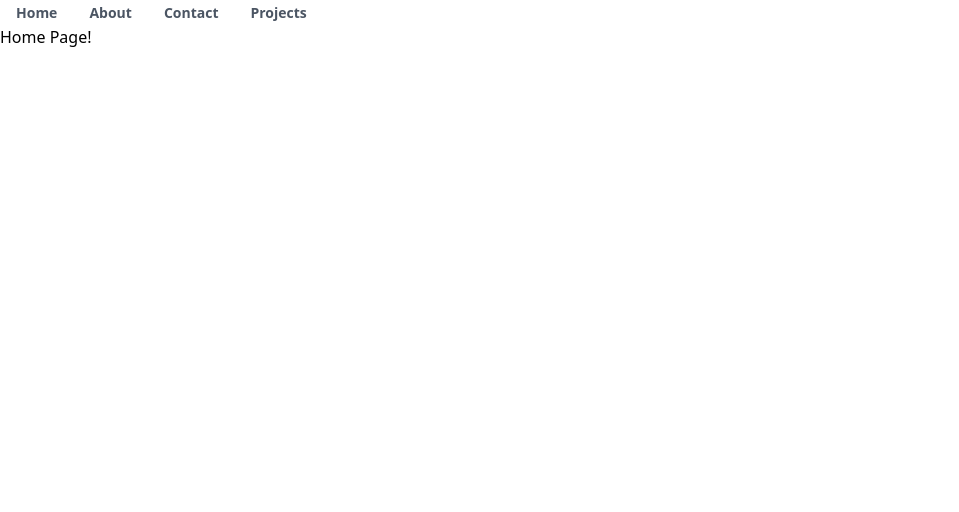
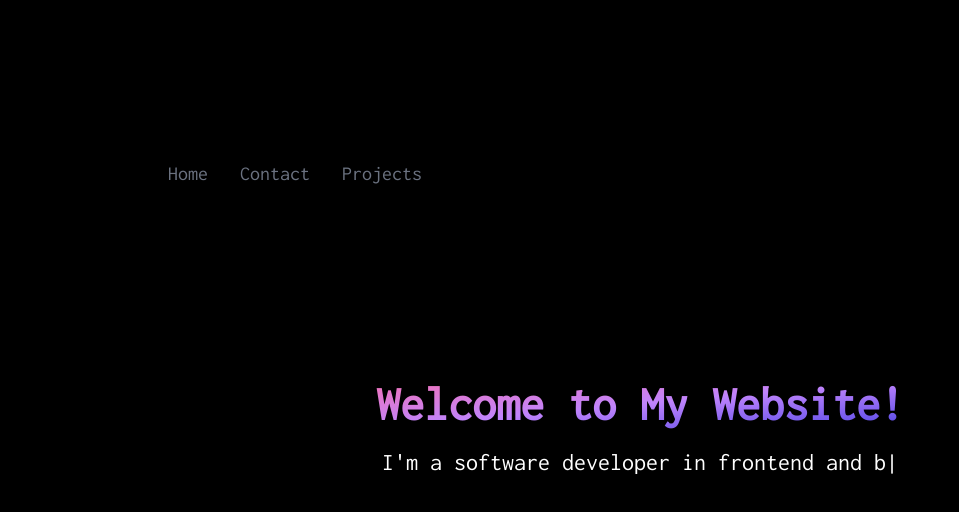
Before and after one commit to shawnbirring/webfolio, a Next.js app: page / in a window 1280 px wide. Shown: the top 512 px of the page, without its empty margins (0-959 px from the left). Built offline with nearby package versions, Linux system fonts and the light colour scheme.

Commit message:
simple navbar and homepage

```diff
--- a/app/about/page.tsx
+++ /dev/null
@@ -1,3 +0,0 @@
-export default function About() {
-  return <h1>About page!</h1>;
-}
--- a/app/layout.tsx
+++ b/app/layout.tsx
@@ -1,5 +1,11 @@
 import "./globals.css";
 import Navbar from "@/components/Navbar";
+import { Inconsolata } from "next/font/google";
+
+const inconsolata = Inconsolata({
+  weight: "400",
+  subsets: ["latin"],
+});
 
 export const metadata = {
   title: "Shawn Birring",
@@ -11,17 +17,13 @@ export default function RootLayout({
 }: {
   children: React.ReactNode;
 }) {
-  const links = [
-    { label: "Home", link: "/" },
-    { label: "About", link: "/about" },
-    { label: "Contact", link: "/contact" },
-    { label: "Projects", link: "/projects" },
-  ];
   return (
     <html lang="en">
-      <body>
-        <Navbar links={links} />
-        {children}
+      <body className=" bg-black text-white">
+        <main className={inconsolata.className}>
+          <Navbar />
+          {children}
+        </main>
       </body>
     </html>
   );
--- a/app/page.tsx
+++ b/app/page.tsx
@@ -1,3 +1,30 @@
+"use client";
+import { TypeAnimation } from "react-type-animation";
+
 export default function Home() {
-  return <h1>Home Page!</h1>;
+  return (
+    <div className="mt-40 flex flex-col items-center justify-center px-4 py-8 ">
+      <h1 className="mb-4 text-center text-5xl font-bold text-white shadow-md">
+        <span className="bg-gradient-to-br from-pink-400 via-purple-400 to-indigo-600 bg-clip-text text-transparent">
+          Welcome to My Website!
+        </span>
+      </h1>
+
+      <TypeAnimation
+        sequence={[
+          "Hello, I'm Shawn!",
+          1000,
+          "I'm a software developer in frontend and backend development for web apps.",
+          1000,
+          "I enjoy learning about new web technologies.",
+          1000,
+          "Want to know how I may help your project? Check out my project portfolio and online resume.",
+        ]}
+        cursor={true}
+        repeat={Infinity}
+        wrapper="p"
+        style={{ fontSize: "1.5em", textAlign: "center" }}
+      />
+    </div>
+  );
 }
--- a/components/Navbar.tsx
+++ b/components/Navbar.tsx
@@ -1,12 +1,21 @@
-import NavLink from "./Navlink";
-import { INavLink } from "@/models/INavLink";
+import Link from "next/link";
 
-export default function Navbar({ links }: { links: INavLink[] }) {
+const links = [
+  { label: "Home", link: "/" },
+  { label: "Contact", link: "/contact" },
+  { label: "Projects", link: "/projects" },
+];
+
+export default function Navbar() {
   return (
-    <aside>
+    <nav className="ml-40 mt-40">
       {links.map((item, index) => (
-        <NavLink key={index} link={item.link} label={item.label} />
+        <Link href={item.link} key={index}>
+          <span className="mr-4 px-2 py-1 text-xl text-gray-500 hover:text-white hover:underline hover:underline-offset-8">
+            {item.label}
+          </span>
+        </Link>
       ))}
-    </aside>
+    </nav>
   );
 }
--- a/components/Navlink.tsx
+++ /dev/null
@@ -1,13 +0,0 @@
-import { INavLink } from "@/models/INavLink";
-import Link from "next/link";
-
-export default function NavLink(link: INavLink) {
-  return (
-    <Link
-      className="m-4 text-sm font-semibold leading-6 text-gray-600"
-      href={link.link}
-    >
-      {link.label}
-    </Link>
-  );
-}
--- a/models/INavLink.ts
+++ /dev/null
@@ -1,4 +0,0 @@
-export interface INavLink {
-  label: string;
-  link: string;
-}
--- a/package.json
+++ b/package.json
@@ -19,6 +19,7 @@
     "postcss": "8.4.24",
     "react": "18.2.0",
     "react-dom": "18.2.0",
+    "react-type-animation": "^3.1.0",
     "tailwindcss": "3.3.2",
     "typescript": "5.1.3"
   },
--- a/tailwind.config.js
+++ b/tailwind.config.js
@@ -1,18 +1,12 @@
 /** @type {import('tailwindcss').Config} */
 module.exports = {
   content: [
-    './pages/**/*.{js,ts,jsx,tsx,mdx}',
-    './components/**/*.{js,ts,jsx,tsx,mdx}',
-    './app/**/*.{js,ts,jsx,tsx,mdx}',
+    "./pages/**/*.{js,ts,jsx,tsx,mdx}",
+    "./components/**/*.{js,ts,jsx,tsx,mdx}",
+    "./app/**/*.{js,ts,jsx,tsx,mdx}",
   ],
   theme: {
-    extend: {
-      backgroundImage: {
-        'gradient-radial': 'radial-gradient(var(--tw-gradient-stops))',
-        'gradient-conic':
-          'conic-gradient(from 180deg at 50% 50%, var(--tw-gradient-stops))',
-      },
-    },
+    extend: {},
   },
   plugins: [],
-}
+};
```
